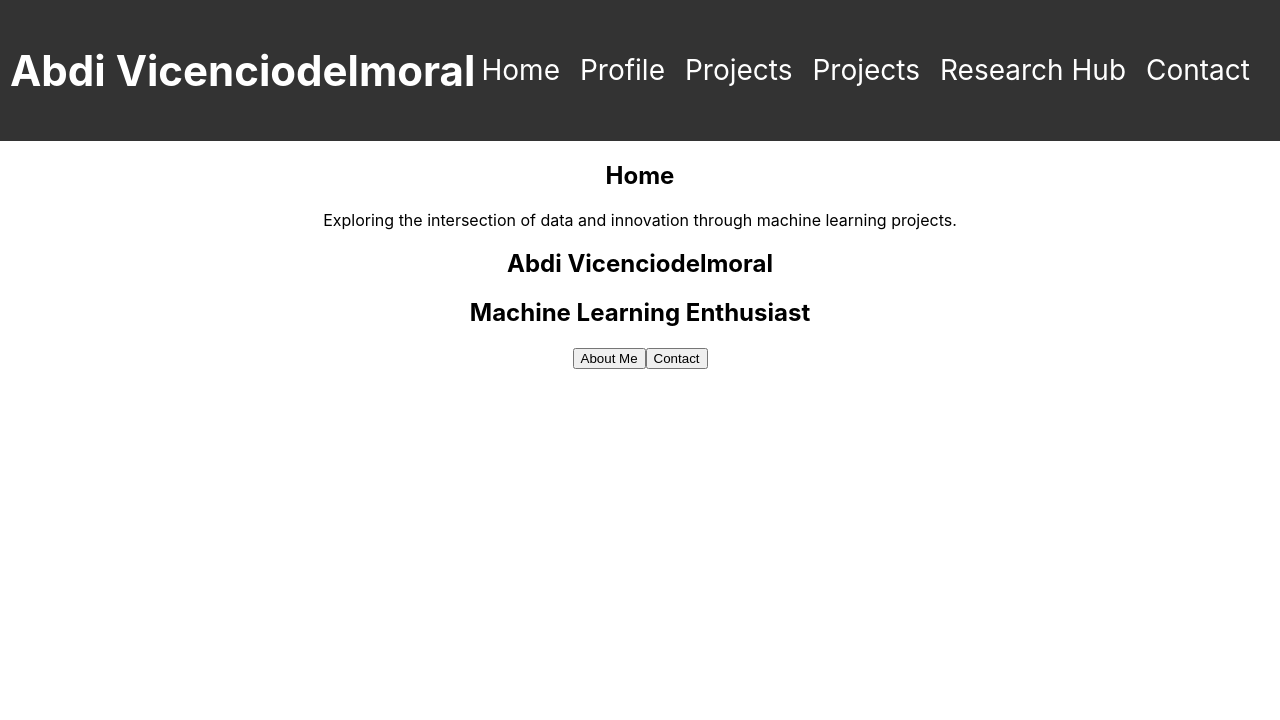
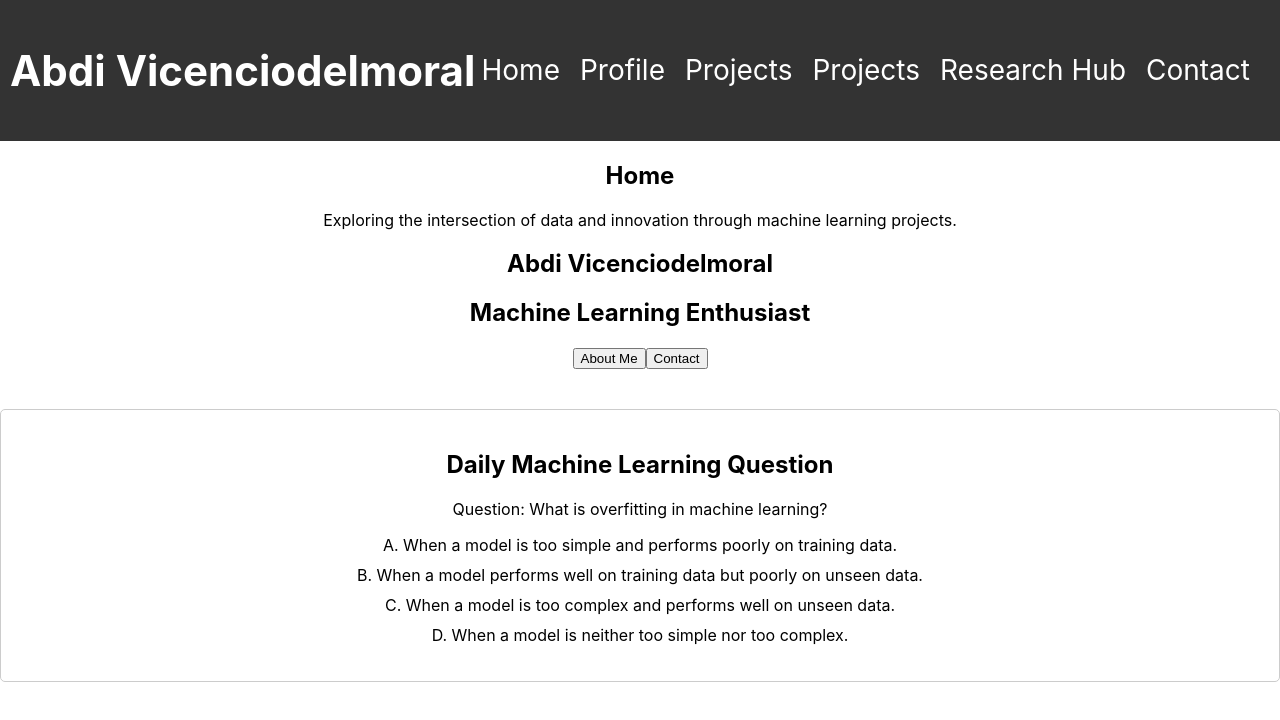
Before and after one commit to AbdiVicenciodelmoral/AbdiVicenciodelmoral.github.io, a React (Create React App) app in the folder my-github-pages-app/: page / in a window 1280 px wide. Shown: the top 720 px of the page. Built offline with nearby package versions, Linux system fonts and the light colour scheme.

Commit message:
Adding Introduction on Home Tab

```diff
--- a/my-github-pages-app/src/App.js
+++ b/my-github-pages-app/src/App.js
@@ -2,6 +2,7 @@
 import React, { useState } from 'react';
 import Navbar from './components/Navbar';
 import './App.css';
+import DailyQuestion from './components/DailyQuestion';
 
 function App(){
 
@@ -41,6 +42,7 @@ function App(){
             <button onClick={() => handleNavClick('contact')}>Contact</button>
           </div>
         </div>
+        <DailyQuestion/>
       </section>
       <section id='profile' style={{display: activeSection === 'profile' ? 'block' : 'none'}}>
         <h2>Profile</h2>
--- /dev/null
+++ b/my-github-pages-app/src/components/DailyQuestion.css
@@ -0,0 +1,22 @@
+/* DailyQuestion.css */
+
+.daily-question {
+    margin: 40px 0;
+    padding: 20px;
+    border: 1px solid #ccc;
+    border-radius: 5px;
+  }
+
+  .daily-question h2 {
+    font-size: 1.5em;
+    margin-bottom: 20px;
+  }
+
+  .daily-question ul {
+    list-style-type: none;
+    padding: 0;
+  }
+
+  .daily-question li {
+    margin: 10px 0;
+  }
--- /dev/null
+++ b/my-github-pages-app/src/components/DailyQuestion.js
@@ -0,0 +1,20 @@
+// DailyQuestion.js
+import React from 'react';
+import './DailyQuestion.css';
+
+const DailyQuestion = () => {
+  return (
+    <div className="daily-question">
+      <h2>Daily Machine Learning Question</h2>
+      <p>Question: What is overfitting in machine learning?</p>
+      <ul>
+        <li>A. When a model is too simple and performs poorly on training data.</li>
+        <li>B. When a model performs well on training data but poorly on unseen data.</li>
+        <li>C. When a model is too complex and performs well on unseen data.</li>
+        <li>D. When a model is neither too simple nor too complex.</li>
+      </ul>
+    </div>
+  );
+};
+
+export default DailyQuestion;
```
